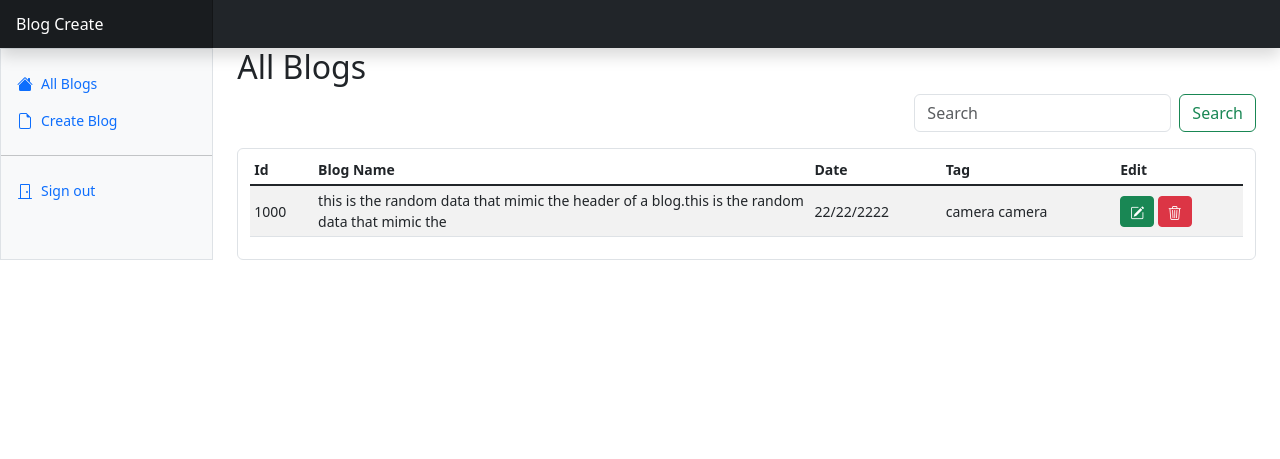
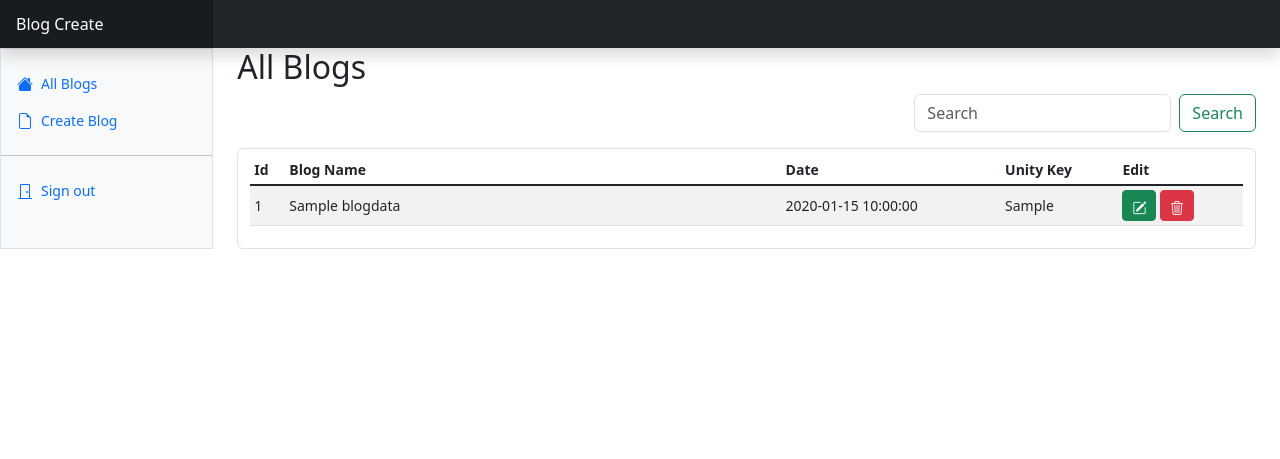
Before and after one commit to Anoop114/Portfolio, a PHP site: page /MY_Portfolio/index.php in a window 1280 px wide. Shown: the top 459 px of the page. Run offline with PHP 8.4, Linux system fonts and the light colour scheme; the visitor is signed in with stand-in values (Sample User, id 1); tables that the repository leaves empty or names only in its code hold one stand-in row (values such as "Sample post"); some libraries are stand-ins or nearby versions.

Commit message:
10
working

```diff
--- a/Admin/index.php
+++ b/Admin/index.php
@@ -10,7 +10,7 @@
         <div class="d-flex justify-content-end mb-3 d-inline">
           <form class="d-flex" role="search">
             <input class="form-control me-2" type="search" placeholder="Search" aria-label="Search">
-            <button class="btn btn-outline-success" type="submit">Search</button>
+            <button class="btn btn-outline-success refresher" type="submit">Search</button>
           </form>
         </div>
 
@@ -22,27 +22,43 @@
                   <th scope="col">Id</th>
                   <th scope="col" class="col-md-6">Blog Name</th>
                   <th scope="col">Date</th>
-                  <th scope="col">Tag</th>
+                  <th scope="col">Unity Key</th>
                   <th scope="col">Edit</th>
                 </tr>
               </thead>
+
+              <?php
+    $blogData = GetBlogData();
+    if(mysqli_num_rows($blogData)>0){
+      while($data = mysqli_fetch_assoc($blogData)){
+        ?>
               <tbody class="table-group-divider">
                 <tr>
-                  <td class="align-middle">1000</td>
-                  <td class="align-middle">this is the random data that mimic the header of a blog.this is the random
-                    data that mimic the</td>
-                  <td class="align-middle">22/22/2222</td>
-                  <td class="align-middle">camera camera</td>
+                  <td class="align-middle"><?php echo $data['id']; ?></td>
+                  <td class="align-middle"><?php echo $data['blog_name']; ?></td>
+                  <td class="align-middle"><?php echo $data['created_time'];  ?></td>
+                  <td class="align-middle"><?php echo $data['unity_scene'];  ?></td>
                   <td class="align-middle">
                     <button type="button" class="btn btn-success btn-sm"> <i class="bi bi-pencil-square"></i></button>
                     <button type="button" class="btn btn-danger btn-sm"> <i class="bi bi-trash3"></i></button>
                   </td>
                 </tr>
               </tbody>
+
+              <?php
+      }
+    }
+
+?>
+
+
+
             </table>
           </div>
         </div>
       </div>
 
 
+
+
     </main>
--- a/db.php
+++ b/db.php
@@ -9,7 +9,18 @@ if (mysqli_connect_errno()) {
 
 }
 
-function CreateBlog($blogNmae,$blogHtml,$untiySceneName,$unitySceneBtn,$bannerImageUrl)
+function GetBlogData() {
+    $link = mysqli_connect("localhost", "root", "", "my_blogs");
+
+    $query = "SELECT * FROM `blogdata` ORDER BY id DESC";
+    $result = mysqli_query($link, $query);
+
+    mysqli_close($link);
+    return $result;
+}
+
+
+function CreateBlog($blogNmae,$blogHtml,$untiySceneName,$bannerImageUrl)
 {
     $link = mysqli_connect("localhost", "root", "", "my_blogs");
 
@@ -17,7 +28,10 @@ function CreateBlog($blogNmae,$blogHtml,$untiySceneName,$unitySceneBtn,$bannerIm
     $result = mysqli_query($link, $query);
     $rows = mysqli_fetch_assoc($result);
 
-    $folderName = (int)$rows['id'] + 1;
+    $folderName = 0;
+    if($rows['id'] != null || $rows['id'] != 0){
+        $folderName = (int)$rows['id'] + 1;
+    }
 
     $sql = "INSERT INTO blogdata
     (
```
Also changed, not shown: Admin/editBlog.php (+28 -6 lines).
